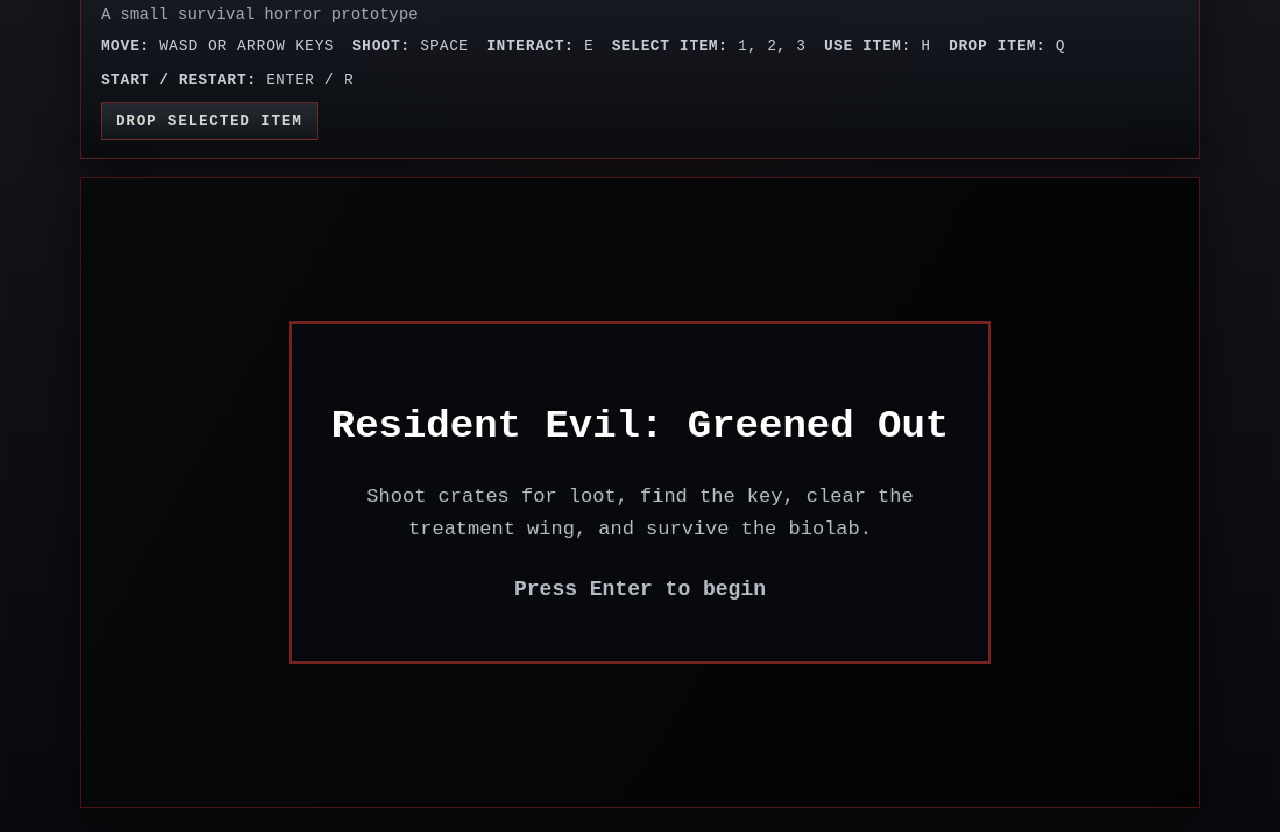
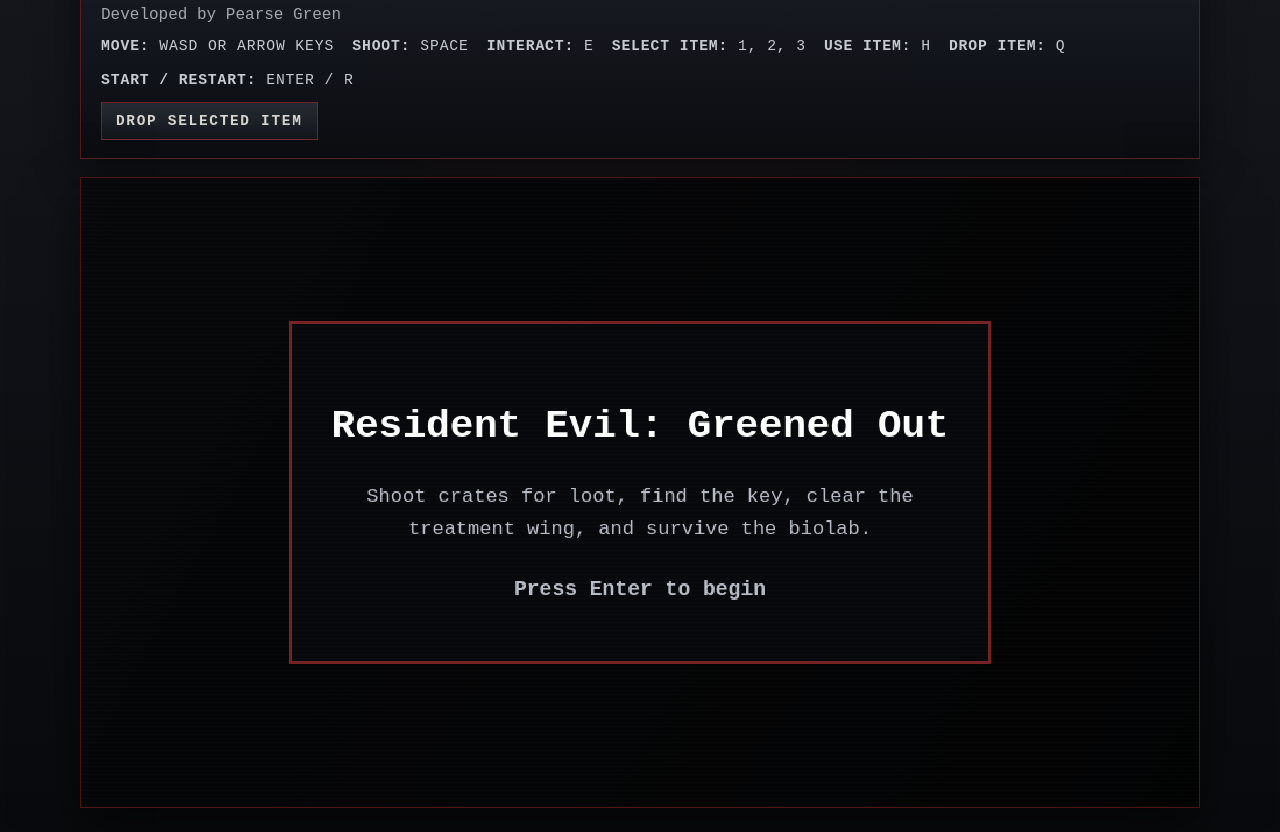
Before and after one commit to Pearse-420/Resident-Evil-Greened-Out, a plain HTML site: page index.html in a window 1280 px wide. Shown: the part 95-927 px from the top of the page. Drawn offline with Linux system fonts and the light colour scheme.

Commit message:
Update index.html

```diff
--- a/index.html
+++ b/index.html
@@ -10,7 +10,7 @@
   <main class="shell">
     <section class="hud-panel">
       <h1>Resident Evil: Greened Out</h1>
-      <p class="subtitle">A small survival horror prototype</p>
+      <p class="subtitle">Developed by Pearse Green</p>
       <div class="controls">
         <p><strong>Move:</strong> WASD or Arrow Keys</p>
         <p><strong>Shoot:</strong> Space</p>
```
